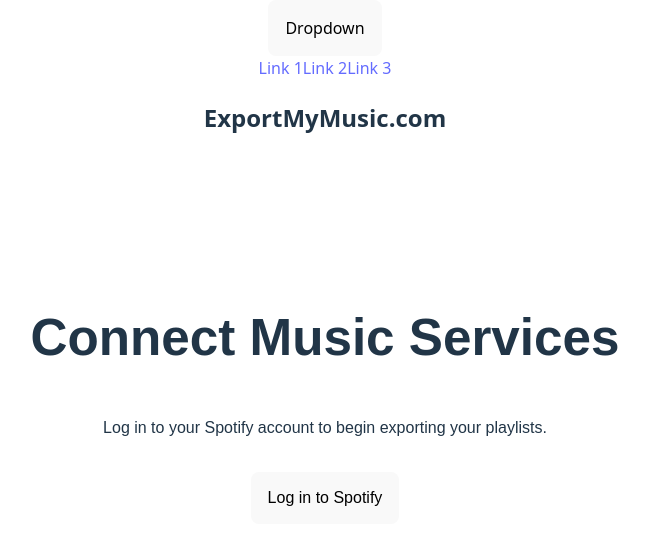
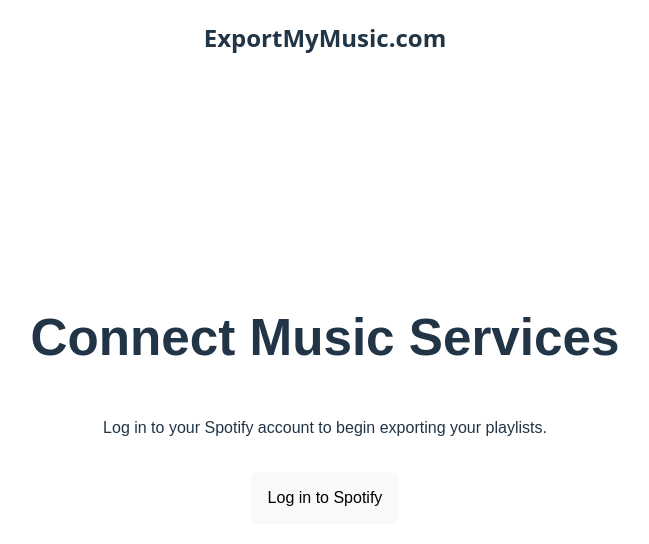
Before and after one commit to baileyvanwormer/SpotifyToPDF, a React (Vite) app in the folder frontend/: page / in a window 1280 px wide. Shown: the top 544 px of the page, without its empty margins (315-964 px from the left). Built offline with nearby package versions, Linux system fonts and the light colour scheme.

Commit message:
remove dropdown html

```diff
--- a/frontend/src/components/Header.jsx
+++ b/frontend/src/components/Header.jsx
@@ -2,14 +2,6 @@
 const Header = () => {
     return (
       <header className="site-header">
-        <div class="dropdown">
-            <button onclick="myFunction()" class="dropbtn">Dropdown</button>
-            <div id="myDropdown" class="dropdown-content">
-                <a href="#">Link 1</a>
-                <a href="#">Link 2</a>
-                <a href="#">Link 3</a>
-            </div>
-        </div>
         <h2>ExportMyMusic.com</h2>
       </header>
     );
```
